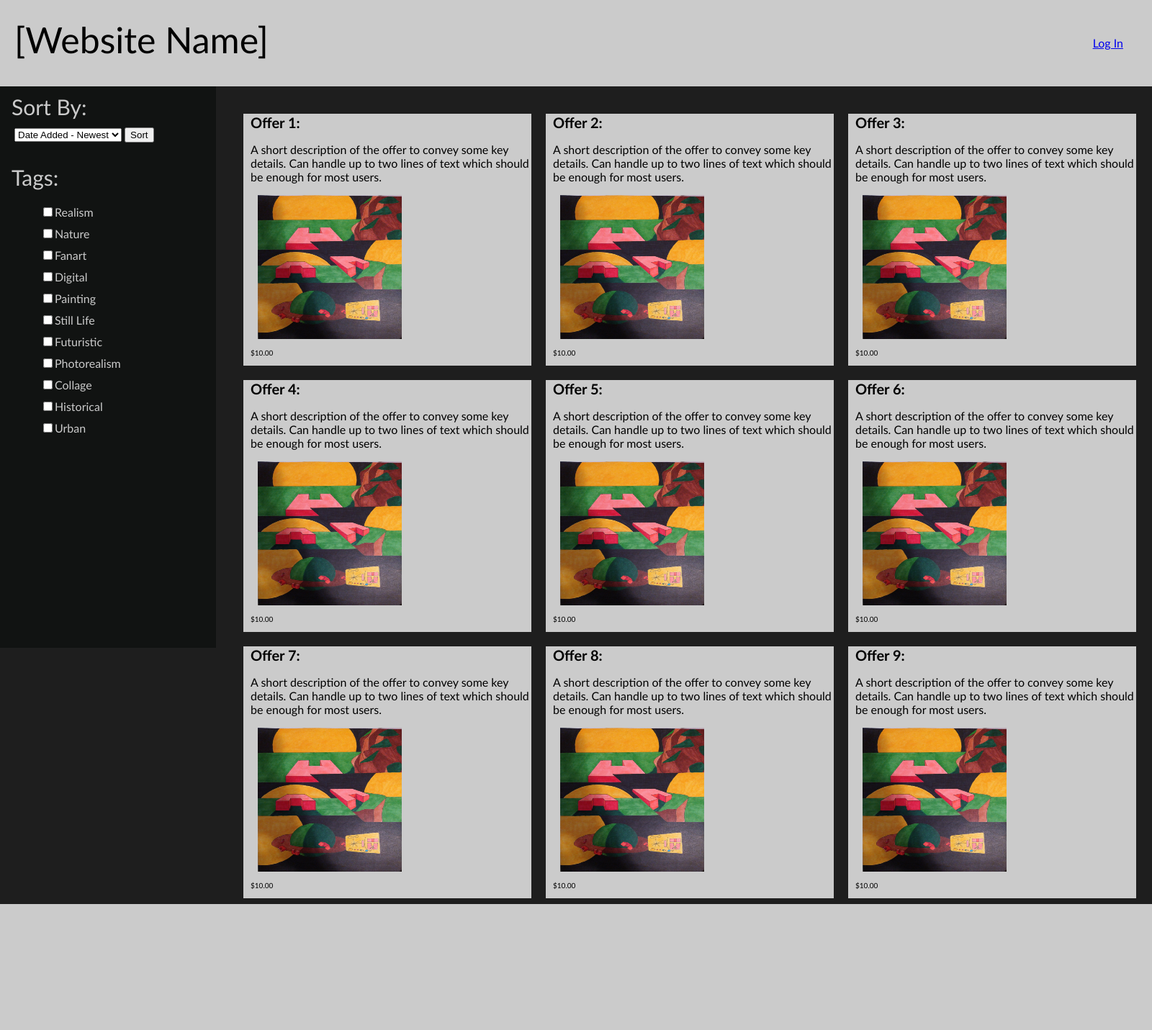
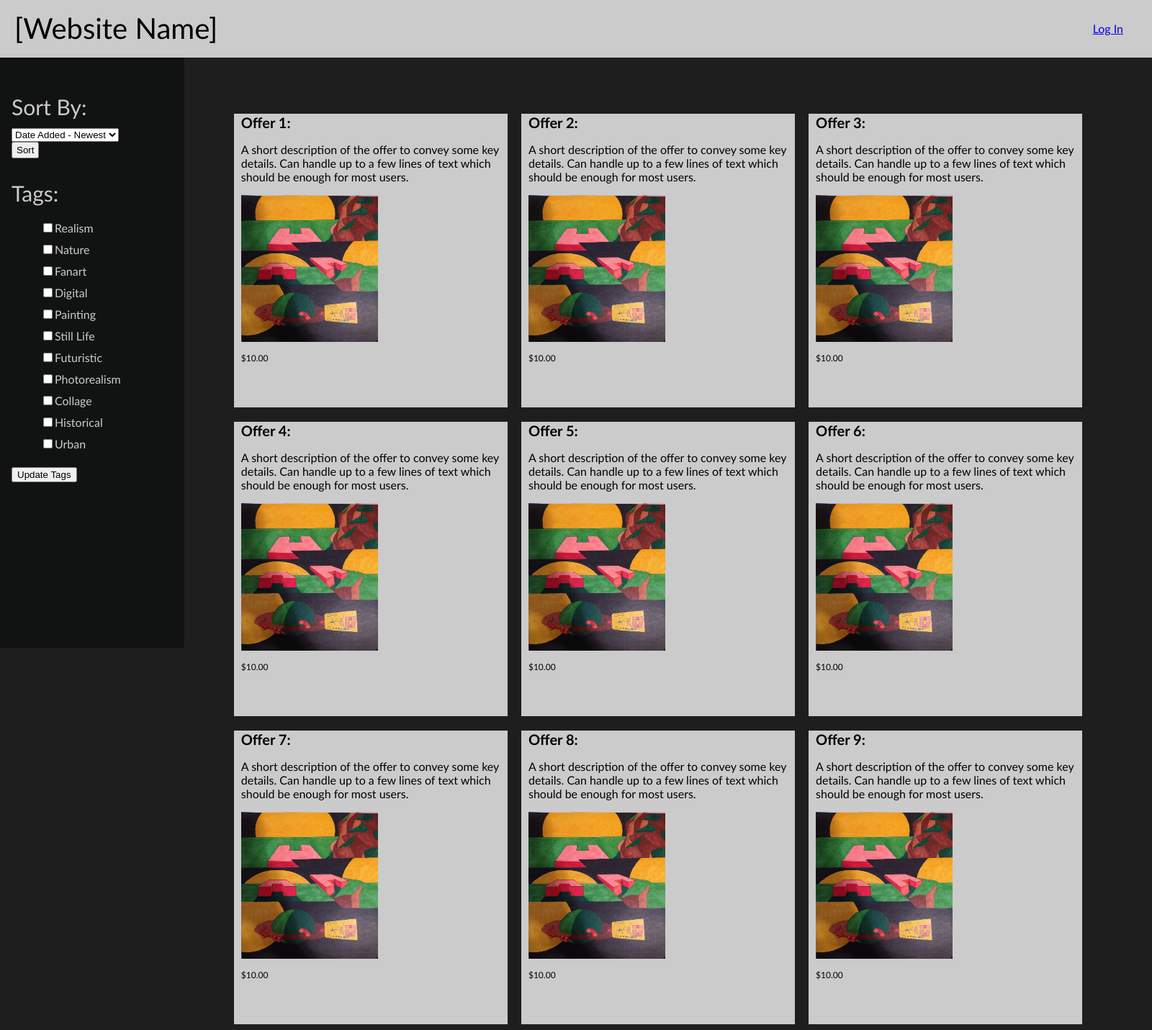
Before and after one commit to maxcutlyp/cits3403, a Flask app: page / in a window 1600 px wide. Shown: the whole page at 72% size. Before the commit the page ends 1256 px from the top, so only its background shows below. Run offline with Flask 3, Linux system fonts and the light colour scheme.

Commit message:
add basic scaling

```diff
--- a/app/static/homepage.css
+++ b/app/static/homepage.css
@@ -1,5 +1,5 @@
 .heading {
-    height: 120px;
+    height: 80px;
     width: 100%;
     position: fixed;
     z-index: 2;
@@ -13,20 +13,20 @@
 
 .heading title {
     display: inline-block;
-    font-size: 50px;
-    padding-top: 25px;
+    font-size: 40px;
+    padding-top: 15px;
     padding-left: 20px;
 }
 
 .heading a {
-    padding: 50px 40px 0px 0px;
+    padding: 30px 40px 0px 0px;
     float: right;
     right: 100px;
 }
 
 .sidebar {
     height: 100%;
-    width: 300px;
+    width: 15%;
     position: fixed;
     z-index: 1;
     top: 0;
@@ -34,64 +34,67 @@
     background-color: #111312;
     overflow-x: hidden;
     padding-top: 100px;
+    padding-left: 16px;
     color: #cbcbcb;
 }
 
 .sidebar label {
-    padding: 30px 0px 0px 16px;
+    padding: 30px 0px 0px 0px;
     text-decoration: none;
     font-size: 30px;
     display: block;
 }
 
 .sidebar li {
-    padding: 5px 8px 6px 16px;
+    padding: 5px 8px 6px 0px;
     text-decoration: none;
     font-size: 16px;
     display: block;
 }
 
 .sidebar form {
-    padding: 10px 0px 0px 20px;
+    padding: 10px 0px 0px 0px;
+}
+
+.sidebar input {
+    padding: 2px 5px 2px 5px;
 }
 
 .grid {
-    padding: 150px 0px 0px 330px;
+    padding: 150px 0px 0px 20%;
     display: grid;
-    width: 600px;
-    grid-template-columns: 400px 400px 400px;
-    column-gap: 20px;
+    width: 60%;
+    grid-template-columns: 40% 40% 40%;
+    column-gap: 2%;
     row-gap: 20px;
 }
 
 .offer {
-    height: 350px;
     box-sizing: border-box;
     background-color: #cbcbcb;
 }
 
-.offer h3 {
+.offer b {
     padding: 0px 0px 0px 10px;
-    display: inline;
     font-size: 20px;
 }
 
 .offer p.description {
-    padding: 0px 0px 0px 10px;
+    padding: 0px 10px 0px 10px;
     color: #000000;
 }
 
 .offer img {
-    width: 200px;
-    height: 200px;
-    padding-left: 20px;
+    width: 50%;
+    height: 50%;
+    padding-left: 10px;
 }
 
 .offer p.price {
     padding: 0px 0px 0px 10px;
-    vertical-align: bottom;
+    vertical-align: top;
     text-align: left;
-    font-size: 10px;
+    font-size: 12px;
 }
 
 .background{
--- a/app/templates/index.html
+++ b/app/templates/index.html
@@ -22,8 +22,11 @@
                     <option value="cheap">Price - Low To High</option>
                     <option value="expensive">Price - High To Low</option>
                 </select>
-                <input type="submit" value="Sort">
-              </form>
+                <!-- TODO: Add functionality for button-->
+                <div>
+                    <input type="submit" value="Sort">
+                </div>
+            </form>
 
             <label>Tags:</label>
             <ul>
@@ -39,60 +42,62 @@
                 <li><input type="checkbox">Historical</li>
                 <li><input type="checkbox">Urban</li>
             </ul>
+            <button class="tags">Update Tags</button>
         </div>
-        <!-- TODO: Have the offers be grabbed from the database.-->
+        <!-- TODO: Have the offers be grabbed from a database.-->
         <div class="grid">
+            <!-- TODO: Offers don't expand vertically enough if window is too thin-->
             <div class="offer">
-                <h3>Offer 1:</h3>
-                <p class="description">A short description of the offer to convey some key details. Can handle up to two lines of text which should be enough for most users.</p>
+                <b>Offer 1:</b>
+                <p class="description">A short description of the offer to convey some key details. Can handle up to a few lines of text which should be enough for most users.</p>
                 <img src="/static/imgs/society.jpg">
                 <p class="price">$10.00</p>
             </div>
             <div class="offer">
-                <h3>Offer 2:</h3>
-                <p class="description">A short description of the offer to convey some key details. Can handle up to two lines of text which should be enough for most users.</p>
+                <b>Offer 2:</b>
+                <p class="description">A short description of the offer to convey some key details. Can handle up to a few lines of text which should be enough for most users.</p>
                 <img src="/static/imgs/society.jpg">
                 <p class="price">$10.00</p>
             </div>
             <div class="offer">
-                <h3>Offer 3:</h3>
-                <p class="description">A short description of the offer to convey some key details. Can handle up to two lines of text which should be enough for most users.</p>
+                <b>Offer 3:</b>
+                <p class="description">A short description of the offer to convey some key details. Can handle up to a few lines of text which should be enough for most users.</p>
                 <img src="/static/imgs/society.jpg">
                 <p class="price">$10.00</p>
             </div>
             <div class="offer">
-                <h3>Offer 4:</h3>
-                <p class="description">A short description of the offer to convey some key details. Can handle up to two lines of text which should be enough for most users.</p>
+                <b>Offer 4:</b>
+                <p class="description">A short description of the offer to convey some key details. Can handle up to a few lines of text which should be enough for most users.</p>
                 <img src="/static/imgs/society.jpg">
                 <p class="price">$10.00</p>
             </div>
             <div class="offer">
-                <h3>Offer 5:</h3>
-                <p class="description">A short description of the offer to convey some key details. Can handle up to two lines of text which should be enough for most users.</p>
+                <b>Offer 5:</b>
+                <p class="description">A short description of the offer to convey some key details. Can handle up to a few lines of text which should be enough for most users.</p>
                 <img src="/static/imgs/society.jpg">
                 <p class="price">$10.00</p>
             </div>
             <div class="offer">
-                <h3>Offer 6:</h3>
-                <p class="description">A short description of the offer to convey some key details. Can handle up to two lines of text which should be enough for most users.</p>
+                <b>Offer 6:</b>
+                <p class="description">A short description of the offer to convey some key details. Can handle up to a few lines of text which should be enough for most users.</p>
                 <img src="/static/imgs/society.jpg">
                 <p class="price">$10.00</p>
             </div>
             <div class="offer">
-                <h3>Offer 7:</h3>
-                <p class="description">A short description of the offer to convey some key details. Can handle up to two lines of text which should be enough for most users.</p>
+                <b>Offer 7:</b>
+                <p class="description">A short description of the offer to convey some key details. Can handle up to a few lines of text which should be enough for most users.</p>
                 <img src="/static/imgs/society.jpg">
                 <p class="price">$10.00</p>
             </div>
             <div class="offer">
-                <h3>Offer 8:</h3>
-                <p class="description">A short description of the offer to convey some key details. Can handle up to two lines of text which should be enough for most users.</p>
+                <b>Offer 8:</b>
+                <p class="description">A short description of the offer to convey some key details. Can handle up to a few lines of text which should be enough for most users.</p>
                 <img src="/static/imgs/society.jpg">
                 <p class="price">$10.00</p>
             </div>
             <div class="offer">
-                <h3>Offer 9:</h3>
-                <p class="description">A short description of the offer to convey some key details. Can handle up to two lines of text which should be enough for most users.</p>
+                <b>Offer 9:</b>
+                <p class="description">A short description of the offer to convey some key details. Can handle up to a few lines of text which should be enough for most users.</p>
                 <img src="/static/imgs/society.jpg">
                 <p class="price">$10.00</p>
             </div>
```
